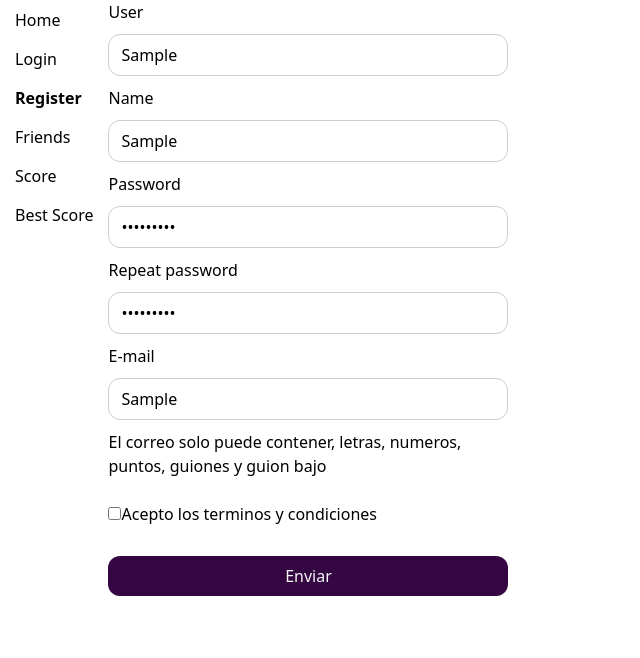
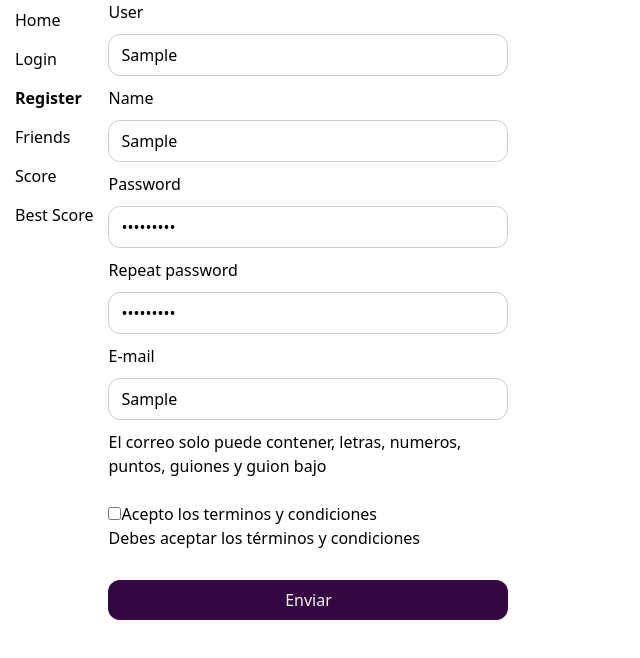
Before and after one commit to oicrruf/fe-ttt, a React (Create React App) app: page /register in a window 1280 px wide. Both pictures are taken after typing "Sample", "Sample", "Sample123", "Sample123", "Sample" into the empty fields and a click on the button "Enviar". Shown: the top 658 px of the page, without its empty margins (0-640 px from the left). Built offline with nearby package versions, Linux system fonts and the light colour scheme.

Commit message:
feat: validation terms and conditions

```diff
--- a/src/components/Register.js
+++ b/src/components/Register.js
@@ -6,6 +6,7 @@ import "./Formulario/FormReg.css";
 
 function Register() {
   const [formularioEnviado, cambiarFormularioEnviado] = useState(false);
+  //const [botonHabilitado, cambiarBotonHabilitado] = useState(true);
   return (
     <Formik
       initialValues={{
@@ -14,6 +15,7 @@ function Register() {
         password: "",
         repeat_pass: "",
         email: "",
+        terminos: false
       }}
       validate={(valores) => {
         let errores = {};
@@ -62,13 +64,32 @@ function Register() {
             "El correo solo puede contener, letras, numeros, puntos, guiones y guion bajo";
         }
 
+        if (valores.terminos == false) {
+          errores.check = "Debes aceptar los términos y condiciones";
+          console.log(valores.check);
+        }
+
         return errores;
+
+       // if (valores.namevalores.password && valores.repeat_pass && )
+
       }}
       onSubmit={(valores, { resetForm }) => {
         resetForm();
-        console.log("Formularios enviado");
-        cambiarFormularioEnviado(true);
+        console.log("Formulario enviado");
         setTimeout(() => cambiarFormularioEnviado(false), 4000);
+
+        const formularioRegistro = {
+          user: valores.user,
+          name: valores.name,
+          password: valores.password,
+          email: valores.name
+        }
+
+        const formularioString = JSON.stringify(formularioRegistro);
+
+        localStorage.setItem("Formulario", formularioString)
+
       }}
     >
       {({
@@ -149,10 +170,20 @@ function Register() {
           {touched.email && errors.email && (
             <div className="error">{errors.email}</div>
           )}
+
           <br />
           <label>
-            <input id="terminos" type="checkbox" />
+            <input
+              id="terminos"
+              type="checkbox"
+              value={values.check}
+              onChange={handleChange}
+              onBlur={handleBlur}
+            />
             Acepto los terminos y condiciones
+            {errors.check && (
+              <div className="error">{errors.check}</div>
+            )}
           </label>
 
           <button className="btnRegistro">Enviar</button>
```
